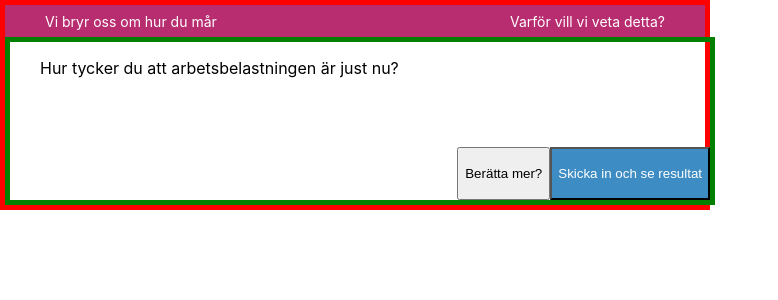
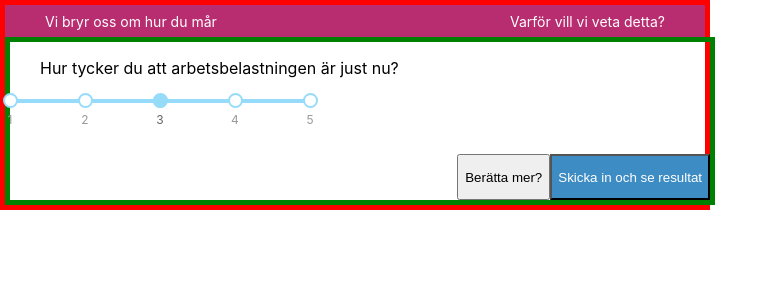
Before and after one commit to JohannesAlmroth/2lips, a React (Create React App) app: page / in a window 1280 px wide. Shown: the top 300 px of the page, without its empty margins (0-778 px from the left). Built offline with nearby package versions, Linux system fonts and the light colour scheme.

Commit message:
Slider styling done

```diff
--- a/package.json
+++ b/package.json
@@ -4,6 +4,7 @@
   "private": true,
   "dependencies": {
     "@material-ui/core": "^3.9.3",
+    "rc-slider": "^8.6.9",
     "react": "^16.8.6",
     "react-dom": "^16.8.6",
     "react-scripts": "3.0.0",
--- a/src/components/Slider.js
+++ b/src/components/Slider.js
@@ -0,0 +1,58 @@
+import React from 'react';
+import Slider from 'rc-slider';
+import 'rc-slider/assets/index.css';
+
+const style = { width: 300};
+
+const markStyle = { width: '15px', height: '15px', bottom:-5, border:'solid 2px #96dbfa', marginLeft:'-7px' };
+const activeStyle = { background:'#96dbfa',zIndex:2};
+const baseStyle = { background:'#96dbfa'};
+const handle = {
+  display:'hidden'
+};
+
+
+const marks = {
+  1: {
+    style: {markStyle},
+    label: "1",
+  },
+  2: {
+    style: {markStyle},
+    label: "2",
+  },
+  3: {
+    style: {markStyle},
+    label: "3",
+  },
+  4: {
+    style: {markStyle},
+    label: "4",
+  },
+  5: {
+    style: {markStyle},
+    label: "5",
+  }
+
+};
+
+function NMISlider() {
+
+
+  return(
+    <div style = {style}>
+      <Slider
+        min={1}
+        max={5}
+        defaultValue={3}
+        dotStyle = {markStyle}
+        activeDotStyle = {activeStyle}
+        railStyle = {baseStyle}
+        included ={false}
+        marks = {marks}
+        step={null}  />
+    </div>
+  );
+
+}
+export default NMISlider;
--- a/src/components/Survey.js
+++ b/src/components/Survey.js
@@ -1,6 +1,7 @@
 import React from 'react';
 import styled from 'styled-components';
 import Button from '@material-ui/core/Button';
+import NMISlider from "./Slider";
 
 const Primary = 'rgb(62, 140, 196)';
 
@@ -71,7 +72,7 @@ function Survey() {
 			<Body>
 				<Question>Hur tycker du att arbetsbelastningen är just nu?</Question>
 
-				{/* Radio meter or smth */}
+				<NMISlider/>
 				<InputWrapper>
 
 				</InputWrapper>
```
Also changed, not shown: 2 other files (tests, documents, lock files or other folders).
